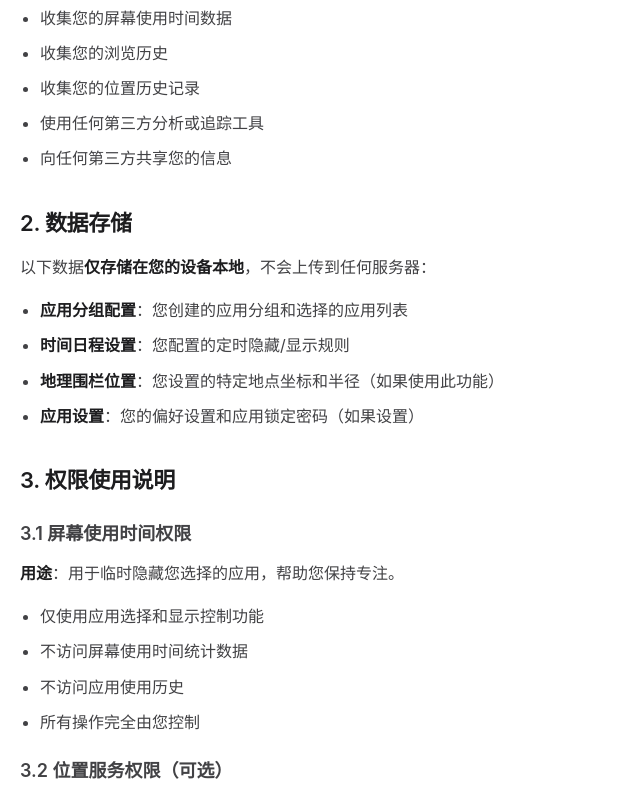
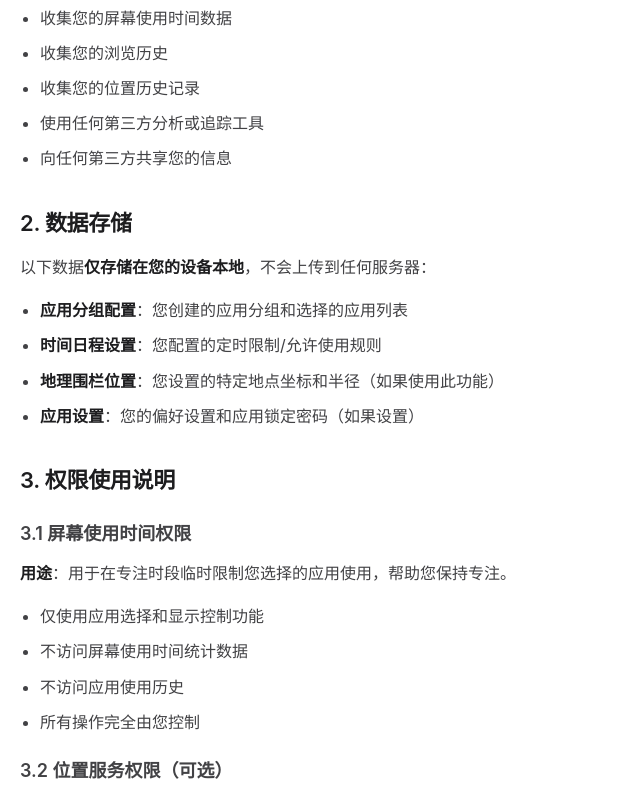
Before and after one commit to mindblocksupport/aHidden-privacy-cn, a plain HTML site: page index.html in a window 1280 px wide. Shown: the part 428-1215 px from the top of the page, without its empty margins (0-640 px from the left). Drawn offline with Linux system fonts and the light colour scheme.

Commit message:
Update index.html

```diff
--- a/index.html
+++ b/index.html
@@ -106,7 +106,7 @@
         <p>以下数据<strong>仅存储在您的设备本地</strong>，不会上传到任何服务器：</p>
         <ul>
             <li><strong>应用分组配置</strong>：您创建的应用分组和选择的应用列表</li>
-            <li><strong>时间日程设置</strong>：您配置的定时隐藏/显示规则</li>
+            <li><strong>时间日程设置</strong>：您配置的定时限制/允许使用规则</li>
             <li><strong>地理围栏位置</strong>：您设置的特定地点坐标和半径（如果使用此功能）</li>
             <li><strong>应用设置</strong>：您的偏好设置和应用锁定密码（如果设置）</li>
         </ul>
@@ -116,7 +116,7 @@
         <h2>3. 权限使用说明</h2>
 
         <h3>3.1 屏幕使用时间权限</h3>
-        <p><strong>用途</strong>：用于临时隐藏您选择的应用，帮助您保持专注。</p>
+        <p><strong>用途</strong>：用于在专注时段临时限制您选择的应用使用，帮助您保持专注。</p>
         <ul>
             <li>仅使用应用选择和显示控制功能</li>
             <li>不访问屏幕使用时间统计数据</li>
```
